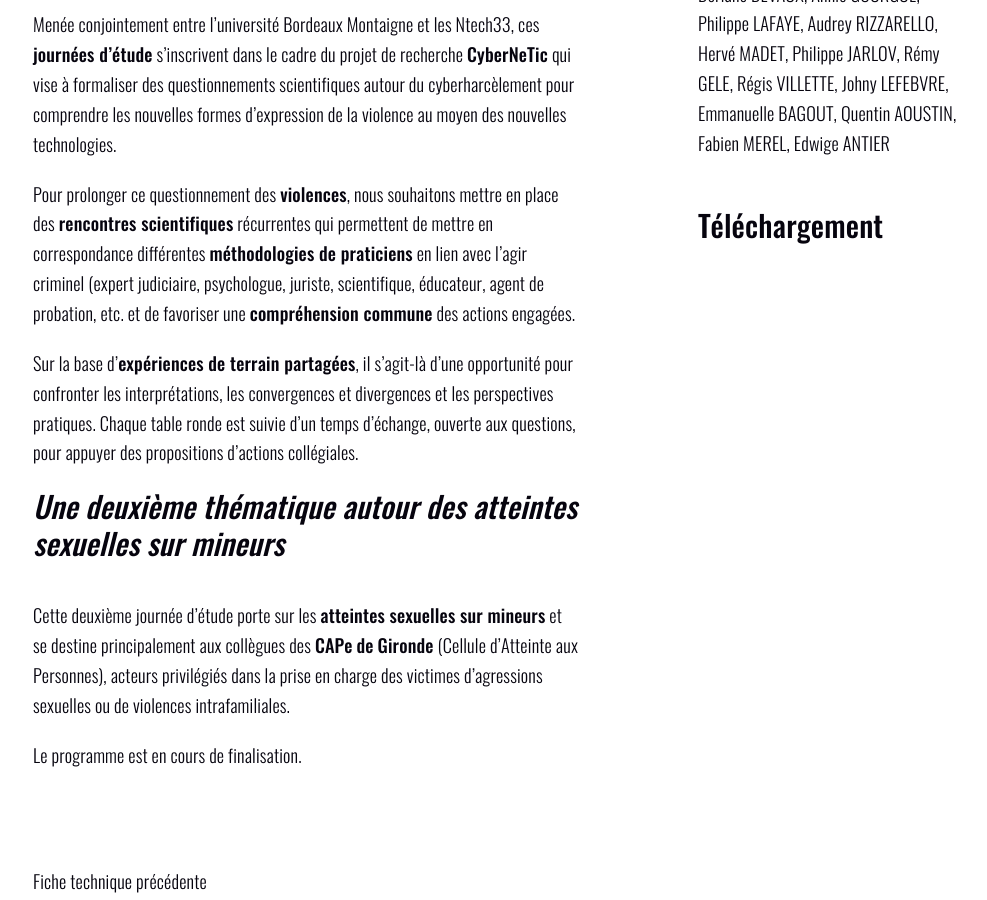
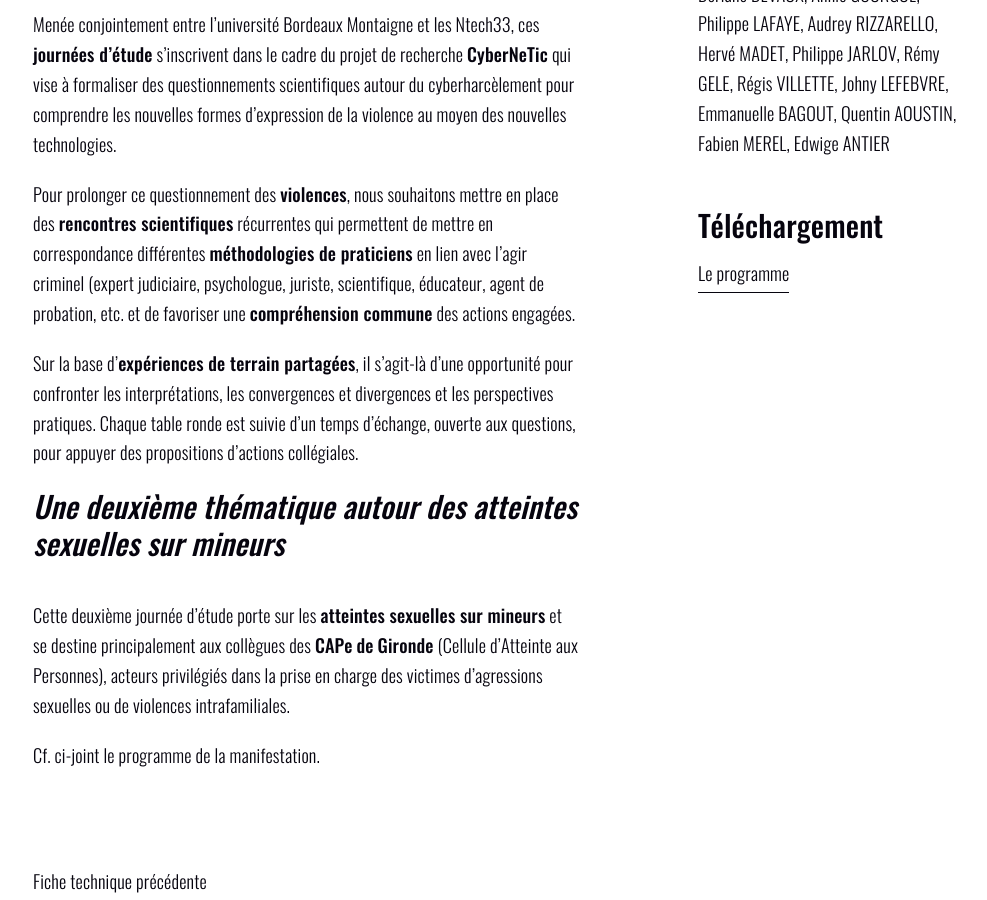
Before and after one commit to noesya/cyberneticproject, a Jekyll site: the page built from _study_days/atteintes-sexuelles-sur-mineurs-2eme-journee-d-etude-en-cours-d-elaboration.html, in a window 1280 px wide and 900 px high, scrolled down 1004 px. Shown: the whole window, without its empty margins (144-1131 px from the left). Built offline with Jekyll 4.4.1, drawn with Linux system fonts in a browser that asks for light colours.

Commit message:
Update Journées d‘études “atteintes-sexuelles-sur-mineurs-2eme-journee-d-etude-en-cours-d-elaboration”

```diff
--- a/_study_days/atteintes-sexuelles-sur-mineurs-2eme-journee-d-etude-en-cours-d-elaboration.html
+++ b/_study_days/atteintes-sexuelles-sur-mineurs-2eme-journee-d-etude-en-cours-d-elaboration.html
@@ -24,7 +24,8 @@ image:
   title: Crédit photo Mathys Wagner.
   pixelated: true
 downloads:
-  - {}
+  - name: Le programme
+    file: /assets/images/uploads/programme-journe-e-d-e-tudes-2-cybernetic.pdf
 event_date: 2021-06-15T08:20:30.057Z
 warning: true
 ---
@@ -40,4 +41,4 @@ Sur la base d’**expériences de terrain partagées**, il s’agit-là d’une
 
 Cette deuxième journée d’étude porte sur les **atteintes sexuelles sur mineurs** et se destine principalement aux collègues des **CAPe** **de** **Gironde** (Cellule d’Atteinte aux Personnes), acteurs privilégiés dans la prise en charge des victimes d’agressions sexuelles ou de violences intrafamiliales.
 
-Le programme est en cours de finalisation.
+Cf. ci-joint le programme de la manifestation.
```
Also changed, not shown: 1 other file.
